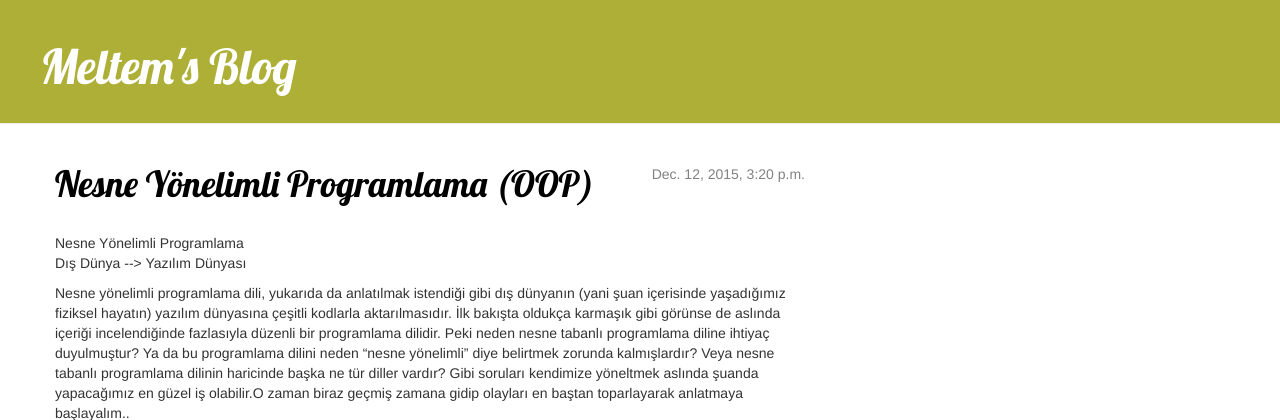
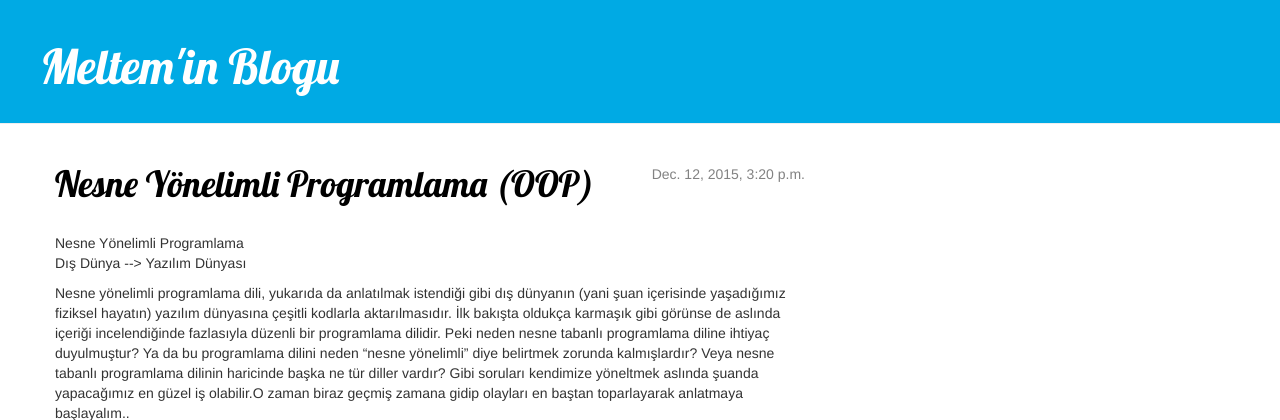
Before and after one commit to metlem/my-first-blog, a Django app: page / in a window 1280 px wide. Shown: the top 420 px of the page. Run offline with Django 3.2, Linux system fonts and the light colour scheme; data comes from the database, SQL or seed files in the repository; some libraries are stand-ins or nearby versions.

Commit message:
change colour

```diff
--- a/blog/static/css/blog.css
+++ b/blog/static/css/blog.css
@@ -4,13 +4,13 @@ h1 a {
 }
 
 .page-header {
-    background-color: #adaf36;
+    background-color: #00aae4;
     margin-top: 0;
     padding: 20px 20px 20px 40px;
 }
 
 .page-header h1, .page-header h1 a, .page-header h1 a:visited, .page-header h1 a:active {
-    color: #ffffff;
+    color: 	#ffffff;
     font-size: 36pt;
     text-decoration: none;
 }
--- a/blog/templates/blog/base.html
+++ b/blog/templates/blog/base.html
@@ -1,6 +1,6 @@
 {% load staticfiles %}
 <html>    <head>
-        <title>Meltem's Blogu</title>
+        <title>Meltem'in Blogu</title>
 		<link rel="stylesheet" href="//maxcdn.bootstrapcdn.com/bootstrap/3.2.0/css/bootstrap.min.css">
 		<link rel="stylesheet" href="//maxcdn.bootstrapcdn.com/bootstrap/3.2.0/css/bootstrap-theme.min.css">
 		<link rel="stylesheet" href="{% static 'css/blog.css' %}">
@@ -11,7 +11,7 @@
 		{% if user.is_authenticated %}
 		<a href="{% url 'post_new' %}" class="top-menu"><span class="glyphicon glyphicon-plus"></span></a>
 		{% endif %}
-        <h1><a href="/">Meltem's Blog</a></h1>
+        <h1><a href="/">Meltem'in Blogu</a></h1>
     </div>
     <div class="content container">
         <div class="row">
--- a/blog/templates/blog/post_list.html
+++ b/blog/templates/blog/post_list.html
@@ -1,7 +1,7 @@
 {% extends 'blog/base.html' %}
 {% load staticfiles %}
 <html>    <head>
-        <title>Meltem's Blog</title>
+        <title>Meltem'in Blogu</title>
 		<link rel="stylesheet" href="//maxcdn.bootstrapcdn.com/bootstrap/3.2.0/css/bootstrap.min.css">
 		<link rel="stylesheet" href="//maxcdn.bootstrapcdn.com/bootstrap/3.2.0/css/bootstrap-theme.min.css">
 		<link rel="stylesheet" href="{% static 'css/blog.css' %}">
```
